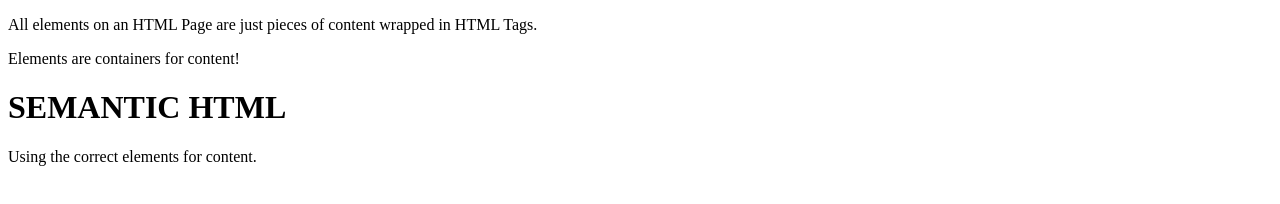
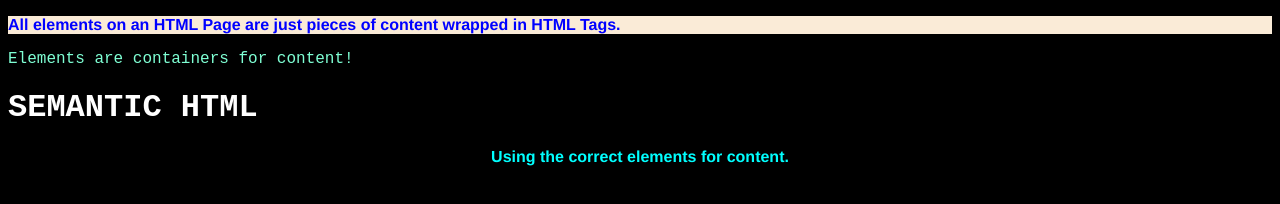
Before and after one commit to ananyarn/git_test, a plain HTML site: page index.html in a window 1280 px wide. Drawn offline with Linux system fonts and the light colour scheme.

Commit message:
Playing with CSS

```diff
--- a/index.html
+++ b/index.html
@@ -2,11 +2,12 @@
 <html>
     <head>
         <title>Test Page</title>
+        <link rel="stylesheet" href="style.css">
     </head>
     <body>
-        <p>All elements on an HTML Page are just pieces of content wrapped in HTML Tags.</p>
+        <p id="intro">All elements on an HTML Page are just pieces of content wrapped in HTML Tags.</p>
         <p>Elements are containers for content!</p>
         <h1>SEMANTIC HTML</h1>
-        <p>Using the correct elements for content.</p>
+        <p class="def">Using the correct elements for content.</p>
     </body>
 </html>
--- /dev/null
+++ b/style.css
@@ -0,0 +1,28 @@
+* {
+    font-family: 'Courier New', Courier, monospace;
+    color: white;
+}
+
+body{
+    background-color: black;
+}
+
+p{
+    color:aquamarine;
+}
+
+.def {
+    color:aqua;
+    font-weight: bold;
+    text-align: center;
+}
+
+#intro{
+    background-color: antiquewhite;
+    color: blue;
+    font-weight: bolder;
+}
+
+.def, #intro{
+    font-family:'Franklin Gothic Medium', 'Arial Narrow', Arial, sans-serif;
+}
```
Also changed, not shown: odin-links-and-images/index.html (+1 -1 lines).
